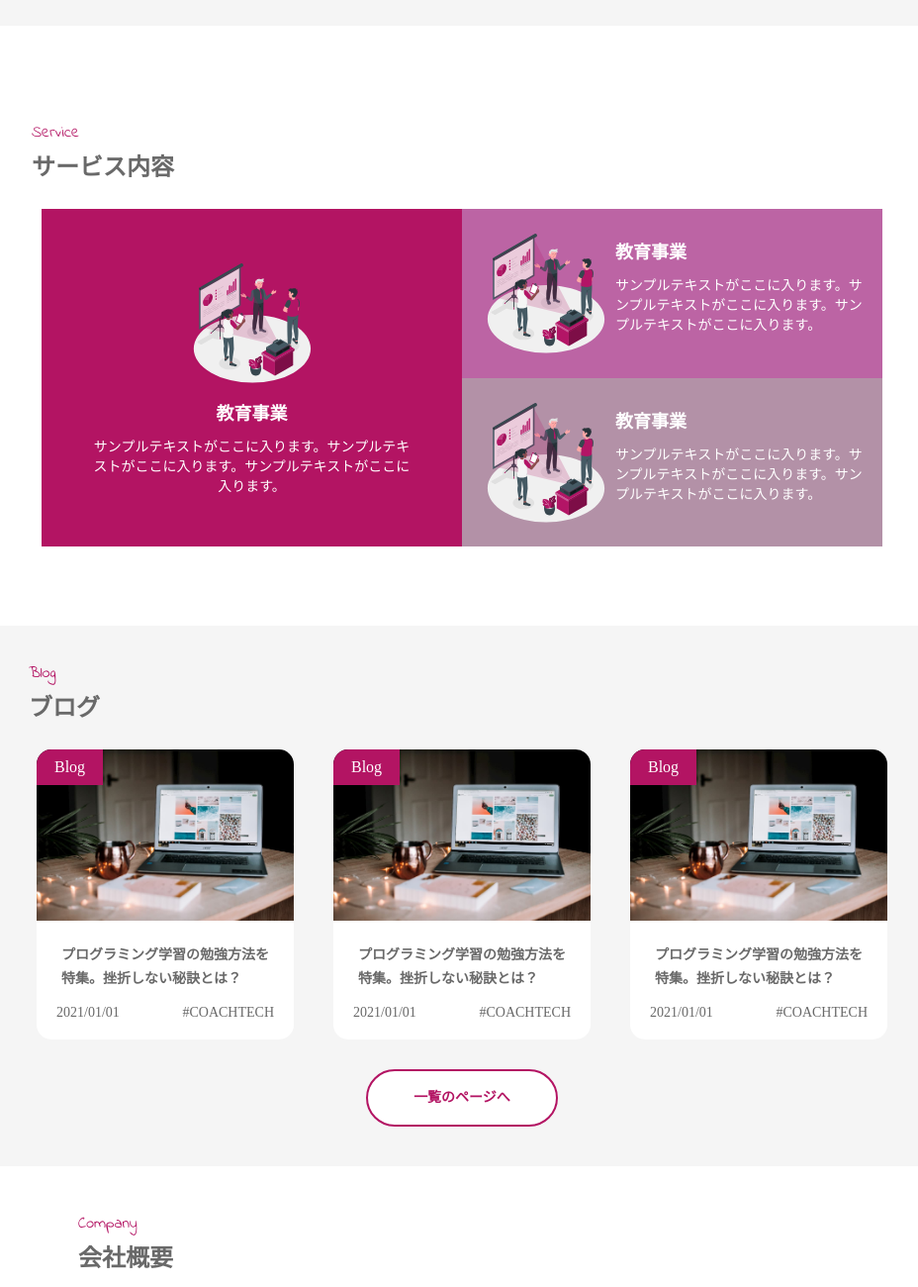
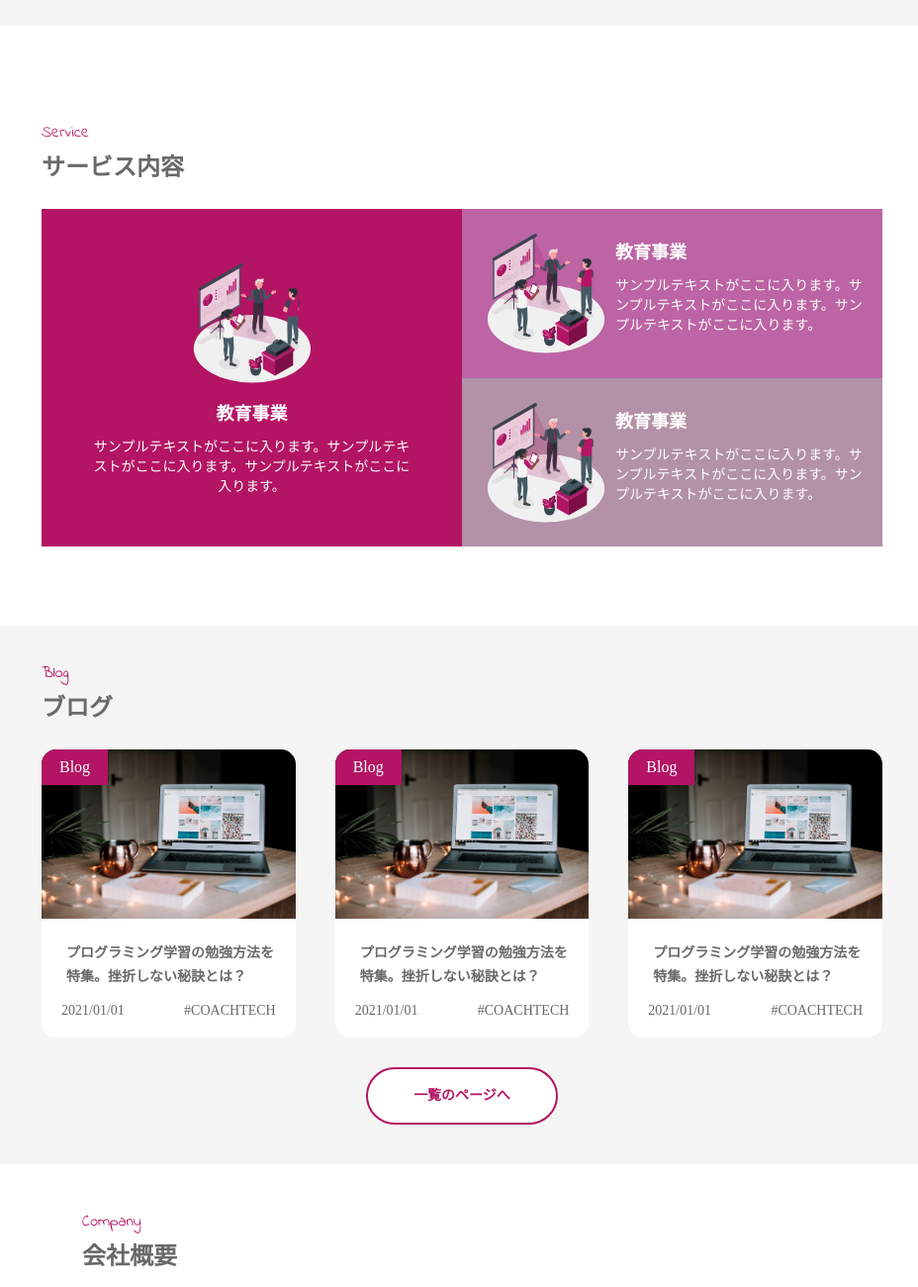
Before and after one commit to noda-mari/20231023_noda_lp, a plain HTML site: page index.html in a window 1280 px wide. Shown: the part 1600-2900 px from the top of the page at 99% size, without its empty margins (173-1101 px from the left). Drawn offline with Linux system fonts and the light colour scheme.

Commit message:
確認お願いします

```diff
--- a/css/style.css
+++ b/css/style.css
@@ -150,13 +150,9 @@
     margin-bottom: 80px;
 }
 
-.service__title{
-    margin-left: 205px;
-}
-
 .service__content {
     display: grid;
-    grid-template-rows: 170x 170px ;
+    grid-template-rows: 80px 170x 170px ;
     grid-template-columns: 1fr 425px 425px 1fr;
 }
 
@@ -177,8 +173,14 @@
     line-height: 20px;
 }
 
+.service__title {
+    grid-row: 1/2;
+    grid-column: 2/4;
+    text-align: left;
+}
+
 .service__content-item1 {
-    grid-row: 1/3;
+    grid-row: 2/4;
     grid-column: 2/3;
     padding: 50px;
     background-color: #b31463;
@@ -186,7 +188,7 @@
 }
 
 .service__content-item2 {
-    grid-row: 1/2;
+    grid-row: 2/3;
     grid-column: 3/4;
     padding: 20px;
     background-color: #bc64a4;
@@ -195,7 +197,7 @@
 }
 
 .service__content-item3 {
-    grid-row: 2/3;
+    grid-row: 3/4;
     grid-column: 3/4;
     padding: 20px;
     background-color: #b391a7;
@@ -208,19 +210,19 @@
 }
 
 .post {
-    padding: 40px 50px;
+    padding: 40px;
     margin-bottom: 50px;
     background-color: #f5f5f5;
 }
 
-
-.post__title {
-    margin-left: 152px;
+.card__wrapper{
+    margin: 0 auto;
+    width: 850px
 }
 
 .card__box {
     display: flex;
-    justify-content: center;
+    justify-content: space-between;
     margin-bottom: 30px;
 
 }
@@ -289,13 +291,16 @@
 }
 
 .description__title {
-    margin-left: 252px;
 }
 
 .description__list {
     width: 60%;
     margin: 30px auto;
     border-collapse: collapse;
+}
+
+.description__list table {
+    width: 100%;
 }
 
 .description__list th,
--- a/index.html
+++ b/index.html
@@ -56,11 +56,11 @@
         </div>
     </section>
     <section class="service">
+        <div class="service__content">
             <div class="service__title">
                 <small class="title__small">Service</small>
                 <h2 class="section__title">サービス内容</h2>
             </div>
-        <div class="service__content">
             <div class="service__content-item1">
                 <img class="service__img-left" src="img/service__first.svg" alt="">
                 <h3 class="content__title">教育事業</h3>
@@ -79,10 +79,9 @@
         </div>
     </section>
     <section class="post">
-        <div class="post__title">
+        <div class="card__wrapper">
             <small class="title__small">Blog</small>
             <h2 class="section__title">ブログ</h2>
-        </div>
             <div class="card__box">
                 <div class="card__item">
                     <span class="card__label">Blog</span>
@@ -118,14 +117,14 @@
                     </div>
                 </div>
             </div>
+        </div>
         <a class="list__btn" href="">一覧のページへ</a>
     </section>
     <section class="company__description">
-        <div class="description__title">
+        <div class="description__list">
             <small class="title__small">Company</small>
             <h2 class="section__title">会社概要</h2>
-        </div>
-        <table class="description__list">
+            <table>
                 <tr>
                     <th>会社名</th>
                     <td>株式会社estra</td>
@@ -151,6 +150,7 @@
                     <td>￥10,000,000</td>
                 </tr>
             </table>
+        </div>
     </section>
     <div class="information">
         <div class="information__left">
```
Lines whose indentation alone changed are shown as unchanged.
